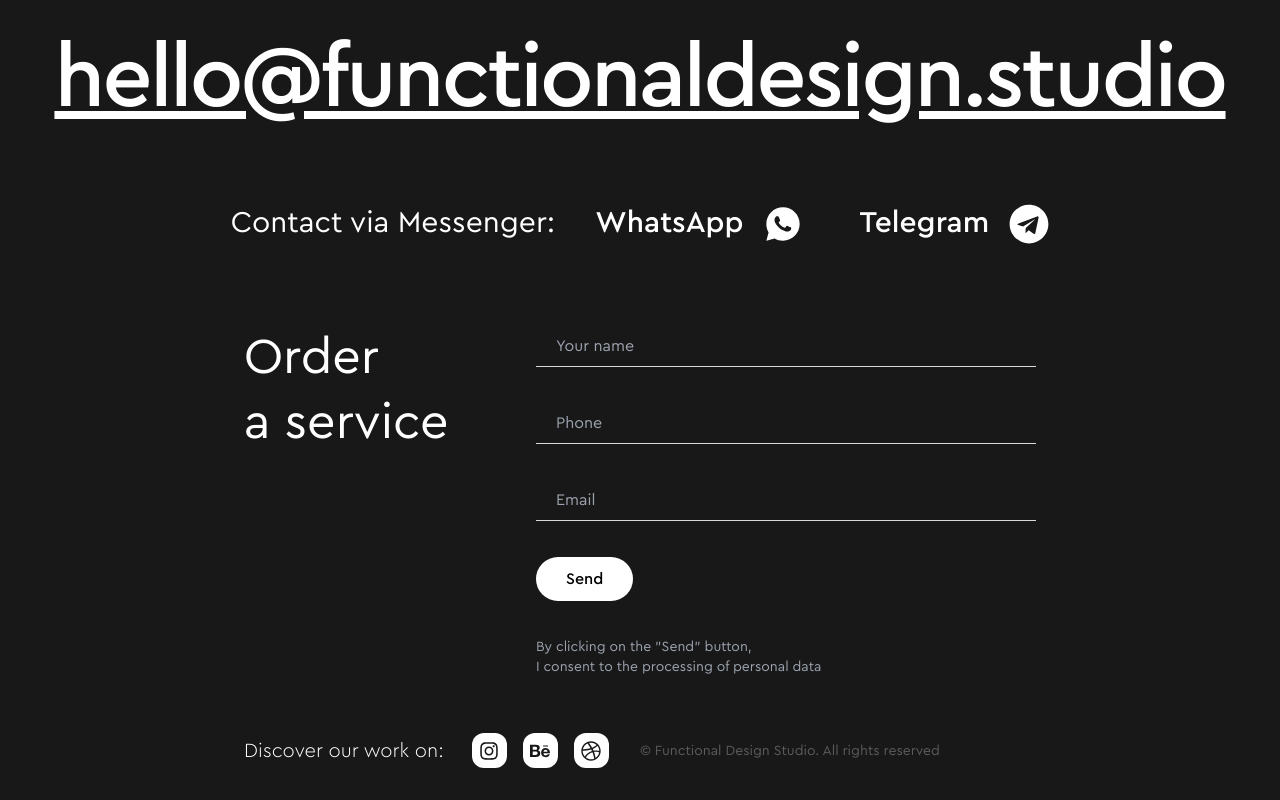
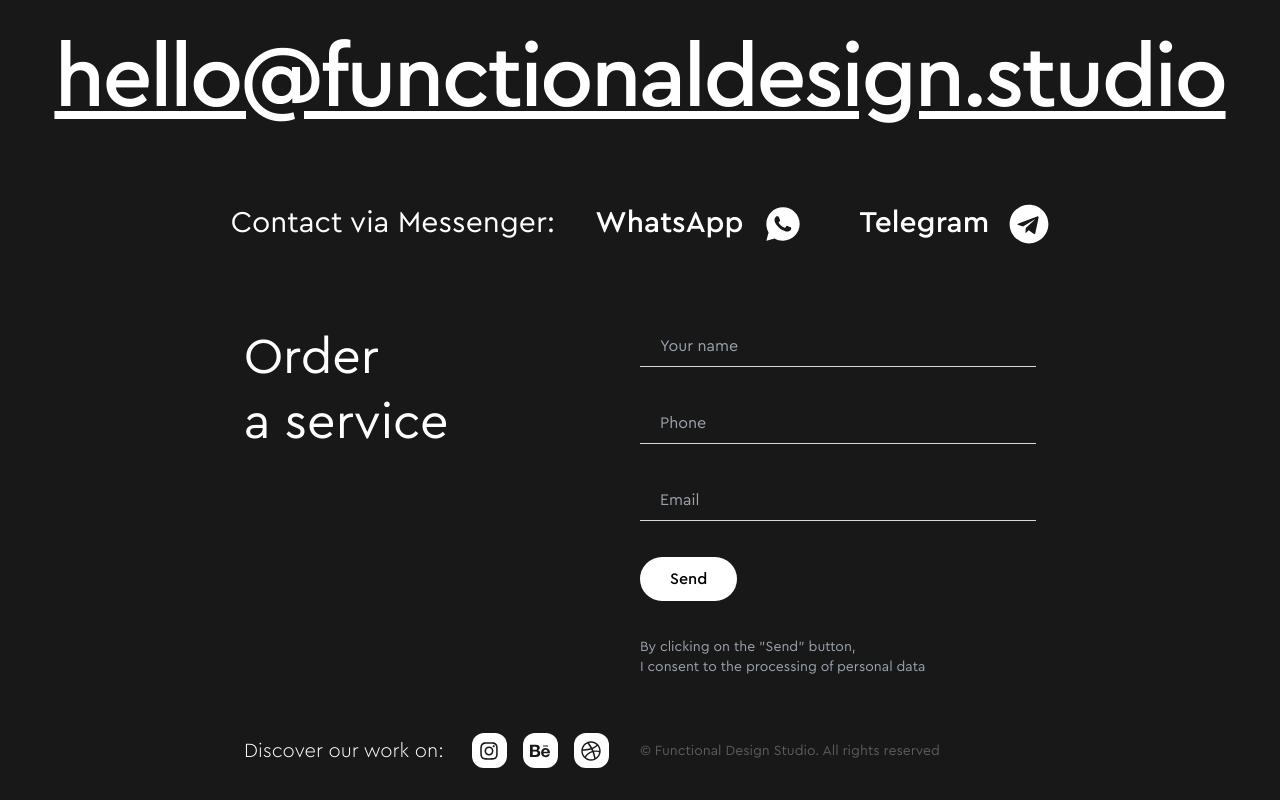
Before and after one commit to VladimirMedv/function, a Next.js app: page /projects in a window 1280 px wide. Shown: the part 3217-4017 px from the top of the page. Built offline with nearby package versions, Linux system fonts and the light colour scheme.

Commit message:
fix text form w

```diff
--- a/app/components/ContactForm.jsx
+++ b/app/components/ContactForm.jsx
@@ -70,7 +70,7 @@ export default function ContactForm() {
         onSubmit={handleSubmit}
         className=' max-sm:pl-11 max-sm:pr-0 max-sm:pt-0 bg-footer text-light-gray space-y-4 flex flex-col gap-5 flex-1 w-500px'
       >
-        <div className='w-[31.25rem]'>
+        <div className='max-w-[31.25rem]'>
           <label
             htmlFor='name'
             className='sr-only'
@@ -89,7 +89,7 @@ export default function ContactForm() {
           {errors.name && <p className='text-red-500 text-sm'>{errors.name}</p>}
         </div>
 
-        <div className='w-[31.25rem]'>
+        <div className='max-w-[31.25rem]'>
           <label
             htmlFor='phone'
             className='sr-only'
@@ -110,7 +110,7 @@ export default function ContactForm() {
           )}
         </div>
 
-        <div className='w-[31.25rem]'>
+        <div className='max-w-[31.25rem]'>
           <label
             htmlFor='email'
             className='sr-only'
```
